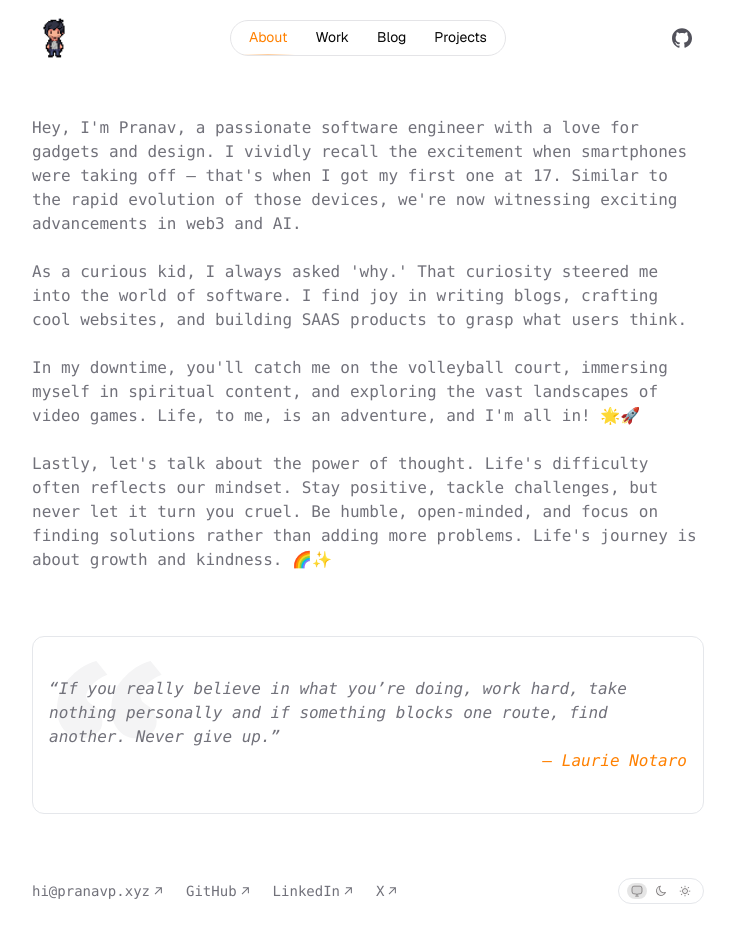
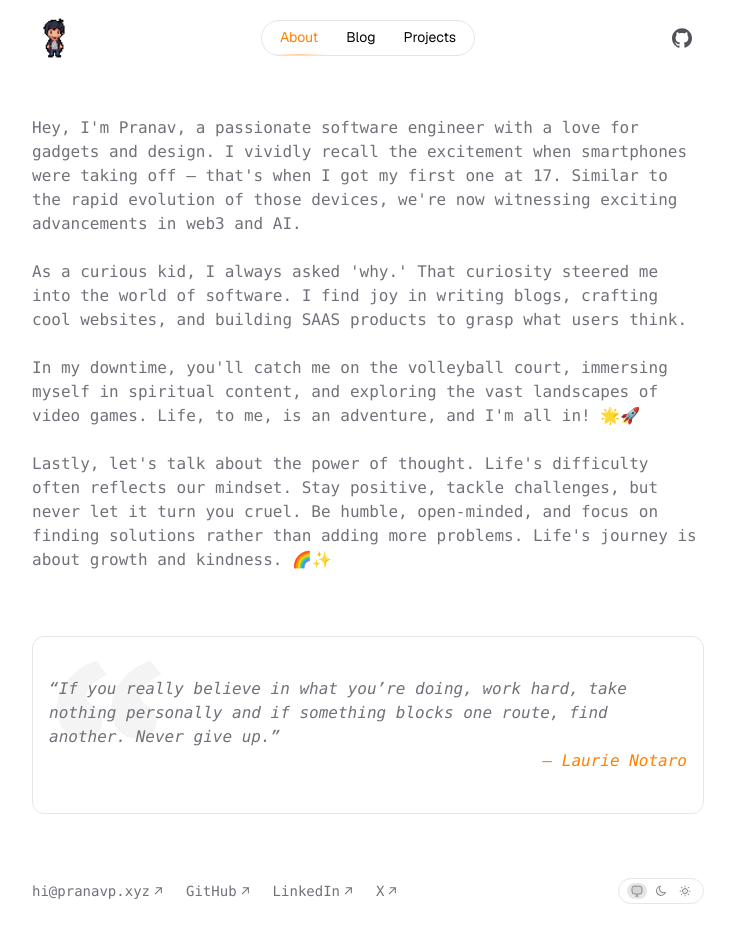
Before and after one commit to pranavp10/pranavp.xyz, a Next.js app: page /about in a window 1280 px wide. Shown: the top 942 px of the page, without its empty margins (272-1007 px from the left). Built offline with nearby package versions, Linux system fonts and the light colour scheme; no server answers.

Commit message:
remove work from the nave bar

```diff
--- a/components/navbar.tsx
+++ b/components/navbar.tsx
@@ -48,10 +48,6 @@ const links = [
     link: "/about",
   },
   {
-    title: "Work",
-    link: "/work",
-  },
-  {
     title: "Blog",
     link: "/blog",
   },
```
